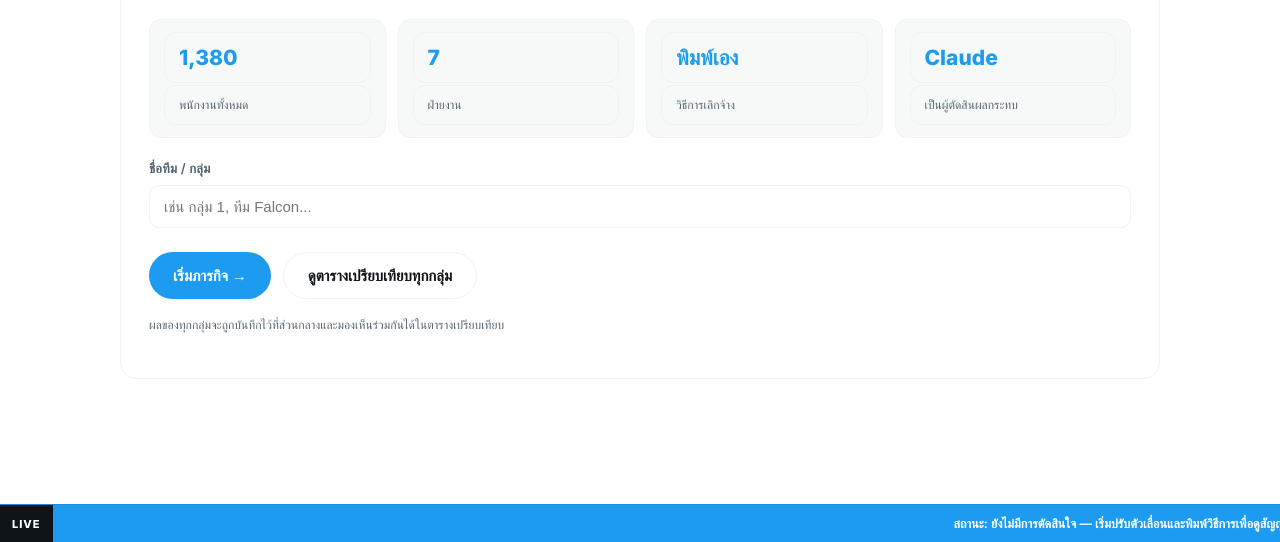
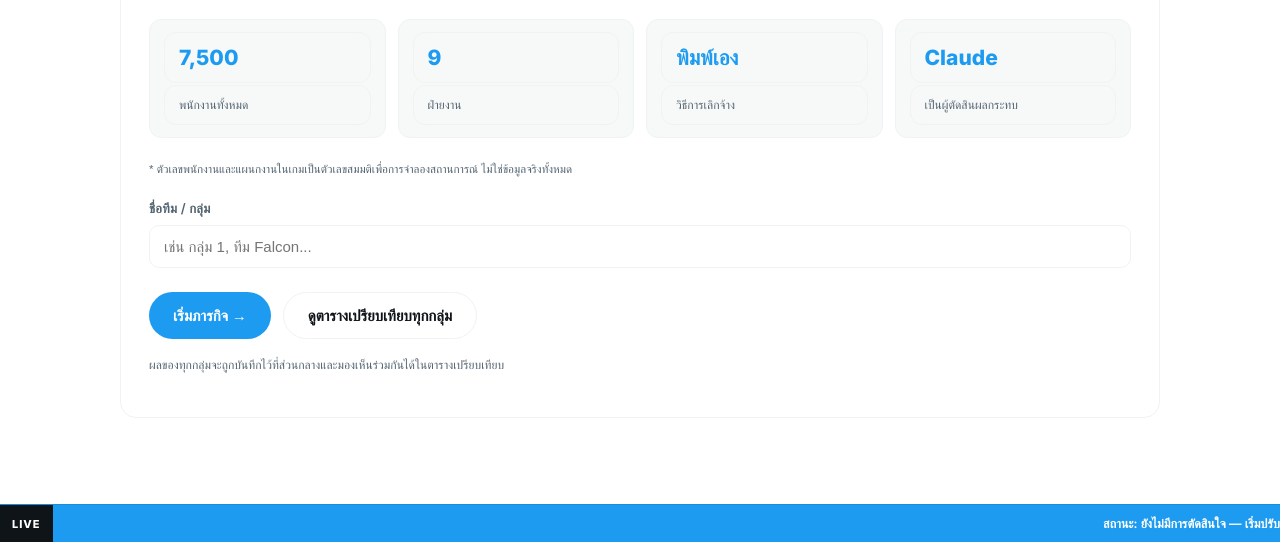
Before and after one commit to TPanat/Bluebird, a website: page bluebird-vercel/public/index.html in a window 1280 px wide. Shown: the part 258-800 px from the top of the page. Drawn offline with Linux system fonts and the light colour scheme; a web font is replaced by a local one.

Commit message:
Update index.html
Update friend feedback

```diff
--- a/bluebird-vercel/public/index.html
+++ b/bluebird-vercel/public/index.html
@@ -47,6 +47,8 @@
   .btn-ghost:hover{background:var(--panel2);filter:none;}
   .actions{display:flex;gap:12px;margin-top:24px;flex-wrap:wrap;}
   .dept-grid{display:grid;grid-template-columns:repeat(auto-fill,minmax(270px,1fr));gap:14px;margin:18px 0 26px;}
+  @media (min-width:820px){ .dept-grid{grid-template-columns:repeat(3,1fr);} }
+  .dept-desc{font-size:12px;color:var(--dim);line-height:1.5;margin-bottom:10px;}
   .dept-card{background:var(--panel);border:1px solid var(--border);border-radius:16px;padding:16px;}
   .dept-top{display:flex;align-items:center;gap:10px;margin-bottom:10px;}
   .badge{font-family:var(--mono);font-weight:800;font-size:13px;background:rgba(29,155,240,.1);border:1px solid rgba(29,155,240,.25);color:var(--accent);border-radius:999px;padding:4px 10px;}
@@ -120,7 +122,7 @@
   #ticker-bar{position:fixed;left:0;bottom:0;width:100%;height:38px;background:var(--accent);border-top:1px solid var(--accent-dark);overflow:hidden;display:flex;align-items:center;z-index:50;}
   #ticker-bar .lamp{flex:0 0 auto;font-family:var(--mono);font-size:11px;font-weight:800;background:#0f1419;color:#ffffff;padding:8px 12px;letter-spacing:1px;height:100%;display:flex;align-items:center;}
   .ticker-track{flex:1;overflow:hidden;white-space:nowrap;position:relative;height:100%;}
-  .ticker-content{display:inline-flex;align-items:center;height:100%;font-family:var(--mono);font-weight:600;font-size:12.5px;color:#ffffff;animation:scroll-left 26s linear infinite;padding-left:100%;}
+  .ticker-content{display:inline-flex;align-items:center;height:100%;font-family:var(--mono);font-weight:600;font-size:12.5px;color:#ffffff;animation:scroll-left 48s linear infinite;padding-left:100%;}
   .ticker-content span{margin-right:40px;}
   @keyframes scroll-left{from{transform:translateX(0);}to{transform:translateX(-100%);}}
   .verdict{background:var(--panel);border:1px solid var(--border);border-radius:16px;padding:24px 26px;margin-bottom:24px;position:relative;}
@@ -200,11 +202,12 @@
         <b>Claude จะอ่านคำอธิบายของทีมคุณแล้วตัดสินผลกระทบให้</b> เหมือนที่ปรึกษา HR/กฎหมาย/PR ตัวจริง
       </p>
       <div class="brief-stats">
-        <div><div class="n">1,380</div><div class="l">พนักงานทั้งหมด</div></div>
-        <div><div class="n">7</div><div class="l">ฝ่ายงาน</div></div>
+        <div><div class="n" id="stat-total-employees">—</div><div class="l">พนักงานทั้งหมด</div></div>
+        <div><div class="n" id="stat-dept-count">—</div><div class="l">ฝ่ายงาน</div></div>
         <div><div class="n">พิมพ์เอง</div><div class="l">วิธีการเลิกจ้าง</div></div>
         <div><div class="n">Claude</div><div class="l">เป็นผู้ตัดสินผลกระทบ</div></div>
       </div>
+      <p style="margin-top:10px;font-size:11.5px;color:var(--dim);">* ตัวเลขพนักงานและแผนกงานในเกมเป็นตัวเลขสมมติเพื่อการจำลองสถานการณ์ ไม่ใช่ข้อมูลจริงทั้งหมด</p>
       <label class="field-label">ชื่อทีม / กลุ่ม</label>
       <input id="teamName" type="text" placeholder="เช่น กลุ่ม 1, ทีม Falcon...">
       <div class="actions">
@@ -231,7 +234,7 @@
     </div>
 
     <div class="summary-bar">
-      <div class="info">รวมที่จะปลดออก: <b id="sum-cut">0</b> / 1,380 คน (<b id="sum-pct">0%</b>)</div>
+      <div class="info">รวมที่จะปลดออก: <b id="sum-cut">0</b> / <span id="sum-total">—</span> คน (<b id="sum-pct">0%</b>)</div>
       <button class="btn btn-primary" id="btn-confirm" disabled>ส่งให้ Claude ตัดสิน →</button>
     </div>
   </section>
@@ -293,13 +296,24 @@
   "use strict";
 
   const DEPARTMENTS = [
-    {id:'eng',    abbr:'EN', name:'วิศวกรรม / พัฒนาผลิตภัณฑ์', count:500, ops:30, pr:5},
-    {id:'trust',  abbr:'TS', name:'Trust & Safety (ดูแลความปลอดภัยเนื้อหา)', count:180, ops:15, pr:35},
-    {id:'sre',    abbr:'SR', name:'โครงสร้างพื้นฐาน / SRE', count:120, ops:35, pr:5},
-    {id:'sales',  abbr:'SA', name:'ขายและโฆษณา', count:280, ops:5,  pr:15},
-    {id:'support',abbr:'CS', name:'บริการลูกค้า', count:140, ops:5,  pr:20},
-    {id:'hr',     abbr:'HR', name:'ฝ่ายบุคคล', count:90,  ops:3,  pr:5},
-    {id:'legal',  abbr:'LG', name:'กฎหมายและนโยบาย', count:70,  ops:2,  pr:5},
+    {id:'eng', abbr:'EN', name:'วิศวกรรม / พัฒนาผลิตภัณฑ์', count:2900, ops:30, pr:5,
+      desc:'ทีมที่เขียนโค้ด พัฒนาฟีเจอร์ใหม่ และดูแลผลิตภัณฑ์หลักของบริษัทในภาพรวม'},
+    {id:'trust', abbr:'TS', name:'Trust & Safety', count:700, ops:12, pr:35,
+      desc:'ตรวจสอบและจัดการเนื้อหาอันตราย เช่น hate speech กับข่าวปลอม รวมถึงทีมดูแลความถูกต้องของข้อมูลช่วงเลือกตั้ง'},
+    {id:'sre', abbr:'SR', name:'โครงสร้างพื้นฐาน / SRE', count:500, ops:35, pr:5,
+      desc:'ดูแลเซิร์ฟเวอร์และความเสถียรของระบบ (SRE = Site Reliability Engineering) คอยป้องกันระบบล่มและแก้ปัญหาเมื่อเกิดเหตุขัดข้อง'},
+    {id:'sales', abbr:'SA', name:'ขายและโฆษณา', count:1300, ops:5, pr:15,
+      desc:'ดูแลลูกค้าและผู้ลงโฆษณา สร้างรายได้หลักให้บริษัทผ่านการขายพื้นที่โฆษณา'},
+    {id:'marketing', abbr:'MK', name:'การตลาดและสื่อสารองค์กร', count:500, ops:3, pr:12,
+      desc:'วางแผนการสื่อสารองค์กร ดูแลภาพลักษณ์แบรนด์ และข่าวสารที่เผยแพร่สู่สาธารณะ'},
+    {id:'support', abbr:'CS', name:'บริการลูกค้า', count:700, ops:8, pr:15,
+      desc:'ตอบคำถามและแก้ปัญหาให้ผู้ใช้งาน บางส่วนต้องพร้อมให้บริการตลอด 24 ชั่วโมง'},
+    {id:'hr', abbr:'HR', name:'ฝ่ายบุคคล', count:400, ops:3, pr:8,
+      desc:'ดูแลกระบวนการจ้างงาน สวัสดิการ และความสัมพันธ์ระหว่างองค์กรกับพนักงาน'},
+    {id:'legal', abbr:'LG', name:'กฎหมายและนโยบายสาธารณะ', count:300, ops:2, pr:10,
+      desc:'ดูแลด้านกฎหมาย การปฏิบัติตามกฎระเบียบ และนโยบายสาธารณะที่เกี่ยวข้องกับแพลตฟอร์ม'},
+    {id:'access', abbr:'AI', name:'การเข้าถึง & AI อย่างมีจริยธรรม', count:200, ops:5, pr:10,
+      desc:'พัฒนาการเข้าถึงสำหรับผู้พิการ และตรวจสอบไม่ให้ระบบ AI/อัลกอริทึมมีอคติหรือเลือกปฏิบัติ'},
   ];
   const OPS_TOTAL = DEPARTMENTS.reduce((s,d)=>s+d.ops,0);
   const PR_TOTAL  = DEPARTMENTS.reduce((s,d)=>s+d.pr,0);
@@ -331,6 +345,10 @@
   const $ = (sel,root=document)=>root.querySelector(sel);
   const $$ = (sel,root=document)=>Array.from(root.querySelectorAll(sel));
 
+  $('#stat-total-employees').textContent = TOTAL_COUNT.toLocaleString();
+  $('#stat-dept-count').textContent = DEPARTMENTS.length;
+  $('#sum-total').textContent = TOTAL_COUNT.toLocaleString();
+
   function showScreen(id){
     $$('.screen').forEach(s=>s.classList.remove('active'));
     $('#'+id).classList.add('active');
@@ -343,7 +361,8 @@
       <div class="dept-card">
         <div class="dept-docket">DOCKET-0${i+1}</div>
         <div class="dept-top"><div class="badge">${d.abbr}</div><div class="dept-name">${d.name}</div></div>
-        <div class="dept-count">พนักงานปัจจุบัน: <b>${d.count}</b> คน</div>
+        <div class="dept-desc">${d.desc}</div>
+        <div class="dept-count">พนักงานปัจจุบัน: <b>${d.count.toLocaleString()}</b> คน</div>
         <div class="dept-control">
           <input type="range" class="dept-slider" min="0" max="${d.count}" value="0" step="1" data-id="${d.id}" aria-label="ปลดพนักงานฝ่าย ${d.name}">
           <input type="number" class="dept-number" min="0" max="${d.count}" value="0" data-id="${d.id}" aria-label="พิมพ์จำนวนที่จะปลดพนักงานฝ่าย ${d.name}">
@@ -416,6 +435,8 @@
     if(pct('legal')>0.5) w.push('⚠ ฝ่ายกฎหมายเหลือน้อย — บริษัทอาจรับมือคดีความไม่ทัน');
     if(pct('support')>0.6) w.push('⚠ ฝ่ายบริการลูกค้าถูกตัดหนัก — เวลาตอบกลับผู้ใช้จะยาวขึ้นมาก');
     if(pct('sales')>0.6) w.push('⚠ ฝ่ายขายโฆษณาถูกตัดหนัก — ความสัมพันธ์กับผู้ลงโฆษณารายใหญ่อาจสั่นคลอน');
+    if(pct('marketing')>0.6) w.push('⚠ ฝ่ายการตลาดถูกตัดหนัก — การสื่อสารภาพลักษณ์องค์กรช่วงวิกฤตจะทำได้ยากขึ้น');
+    if(pct('access')>0.6) w.push('⚠ ทีมการเข้าถึง/AI จริยธรรมถูกตัดหนัก — เสี่ยงถูกวิจารณ์เรื่องอคติในระบบและการเข้าถึงเพื่อผู้พิการ');
     if(/กลางดึก|เที่ยงคืน|ทันที|ไม่แจ้งล่วงหน้า|ตัดระบบ/.test(txt)) w.push('⚠ คำอธิบายวิธีการมีลักษณะกะทันหัน — Claude อาจให้คะแนนความเสี่ยงกฎหมาย/ภาพลักษณ์สูง');
     if(/สุ่ม|เรียกกลับ|ตัดผิด|ผิดคน/.test(txt)) w.push('⚠⚠ คำอธิบายมีลักษณะสุ่ม/วุ่นวาย — เสี่ยงดูไร้ระเบียบต่อสาธารณะ');
     if(/แจ้งล่วงหน้า|60 วัน|ชดเชย|ค่าชดเชย/.test(txt)) w.push('✓ คำอธิบายมีสัญญาณของการปฏิบัติตามกฎหมายแรงงาน');
```
